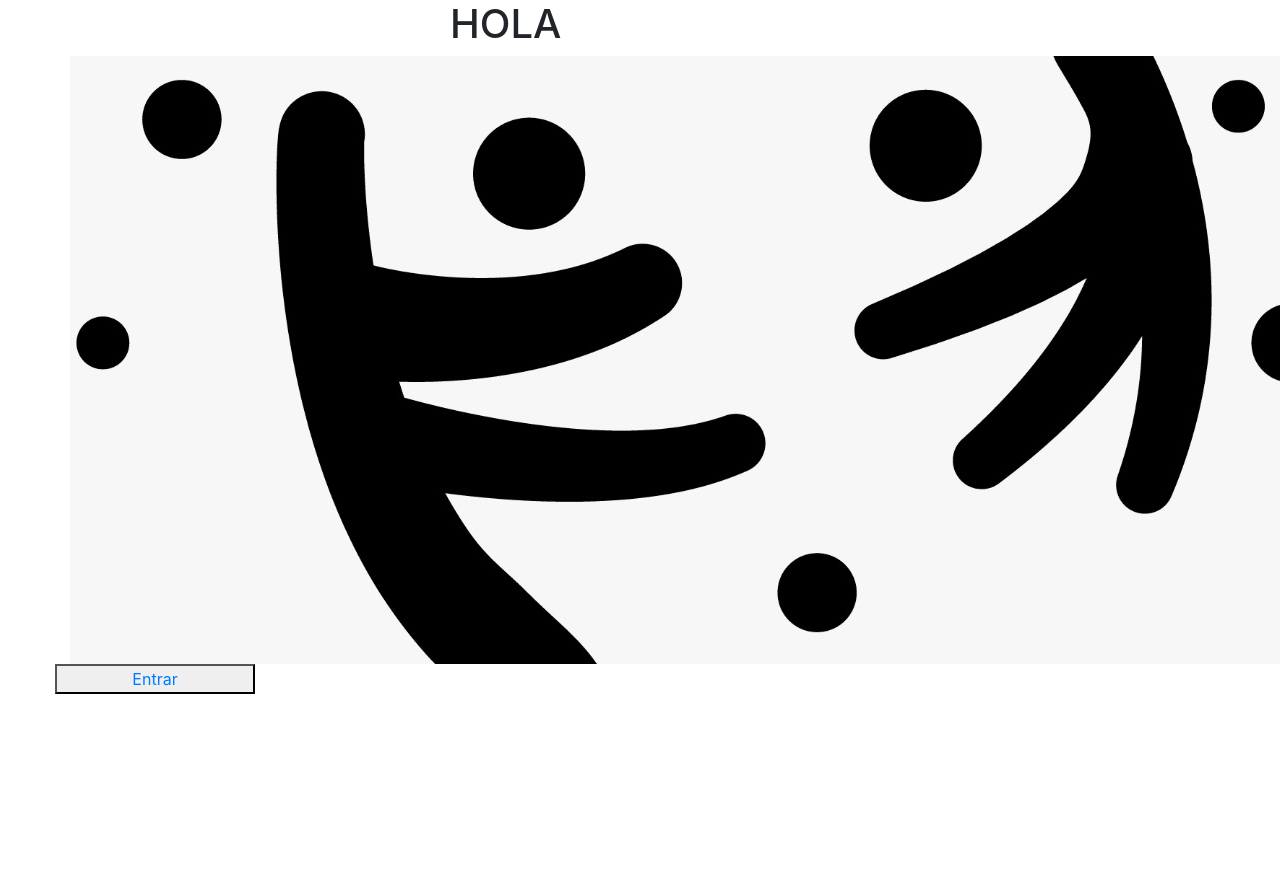
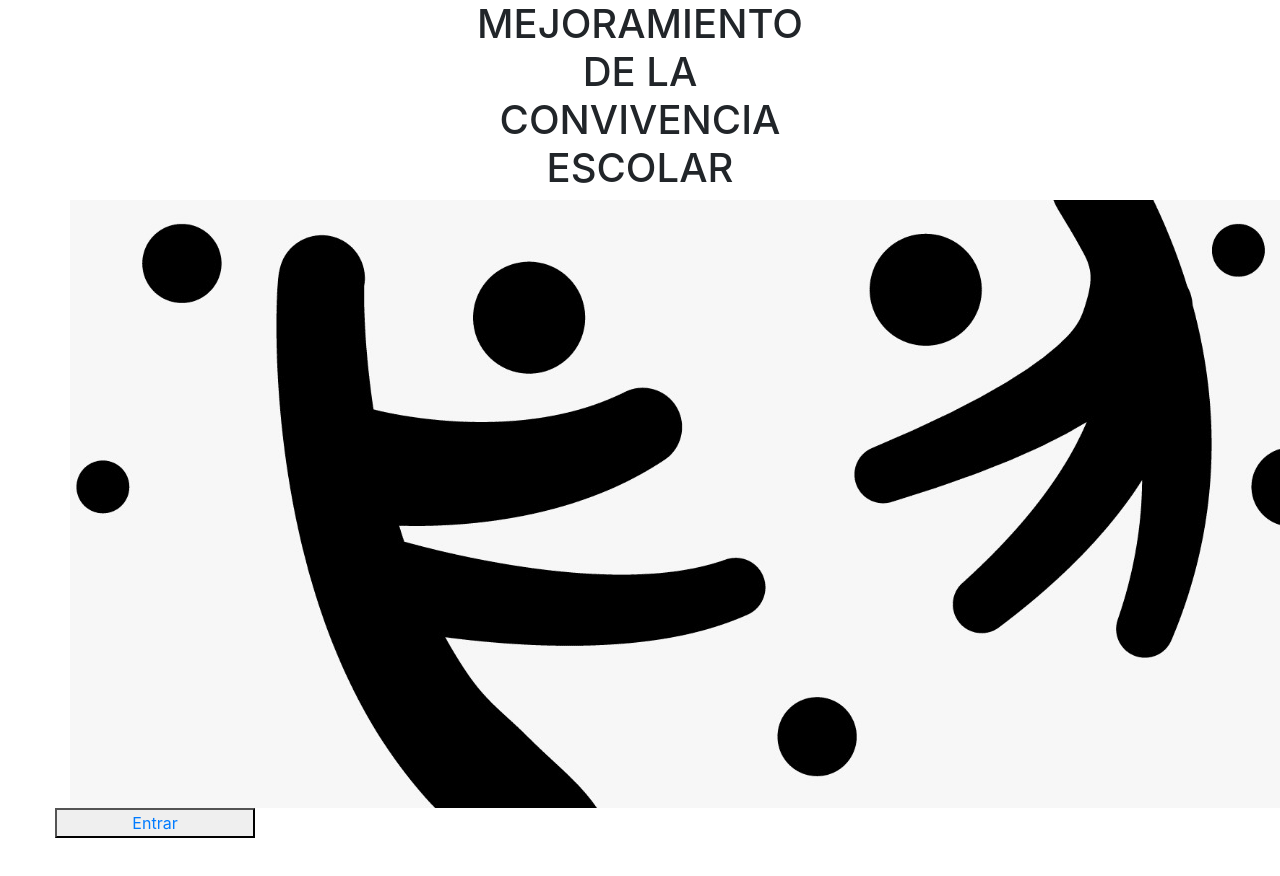
Before and after one commit to Allan43-afk/Equipo1_ru_ppi2020, a React (Create React App) app: page / in a window 1280 px wide. Shown: the top 876 px of the page. Built offline with nearby package versions, Linux system fonts and the light colour scheme.

Commit message:
Cambio de title

```diff
--- a/src/paginas/inicio.js
+++ b/src/paginas/inicio.js
@@ -10,7 +10,7 @@ class Inicio extends React.Component {
           <div className="col-sm-4 col-md-4 col-lg-4">
             <div className="row">
               <h1>
-                <center>HOLA</center>
+                <center>MEJORAMIENTO DE LA CONVIVENCIA ESCOLAR</center>
               </h1>
             </div>
           </div>
@@ -21,14 +21,6 @@ class Inicio extends React.Component {
               alt="..."
             />
           </div>
-
-          <br />
-          <br />
-          <br />
-          <br />
-          <br />
-          <br />
-          <br />
           <br />
           <br />
           <div class="row">
```
